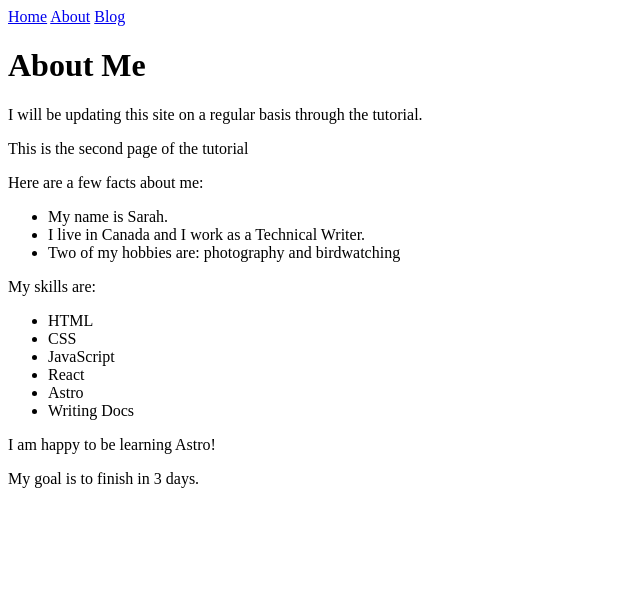
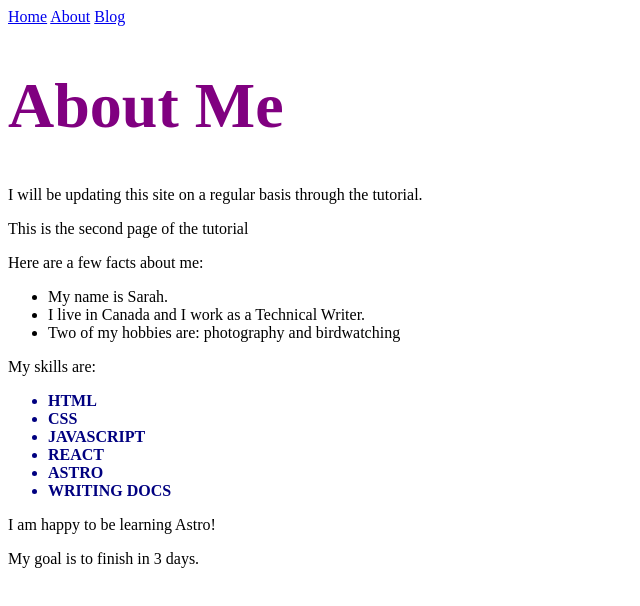
Before and after one commit to JosephHerreraDev/blog, an Astro site: page /about in a window 1280 px wide. Shown: the whole page, without its empty margins (0-640 px from the left). Built offline with nearby package versions, Linux system fonts and the light colour scheme; Astro itself is replaced by a stand-in of ours.

Commit message:
Added style variables

```diff
--- a/src/pages/about.astro
+++ b/src/pages/about.astro
@@ -12,6 +12,11 @@
 	const happy = true;
 	const finished = false;
 	const goal = 3;
+
+	const skillColor = "navy";
+	const fontWeight = "Bold";
+	const textCase = "uppercase"
+
 ---
 
 <html lang="en">
@@ -21,6 +26,17 @@
 		<meta name="viewport" content="width=device-width" />
 		<meta name="generator" content={Astro.generator} />
 		<title>{pageTitle}</title>
+		<style define:vars={{skillColor, fontWeight, textCase}}>
+			h1 {
+			  color: purple;
+			  font-size: 4rem;
+			}
+			.skill {
+				color: var(--skillColor);
+				font-weight: var(--fontWeight);
+				text-transform: var(--textCase);
+			}
+		  </style>
 	</head>
 	<body>
         <a href="/">Home</a>
@@ -39,7 +55,7 @@
 		</ul>
 		<p>My skills are:</p>
 			<ul>
-				{skills.map((skill) => <li>{skill}</li>)}
+				{skills.map((skill) => <li class="skill">{skill}</li>)}
 			</ul>
 
 			{happy && <p>I am happy to be learning Astro!</p>}
```
